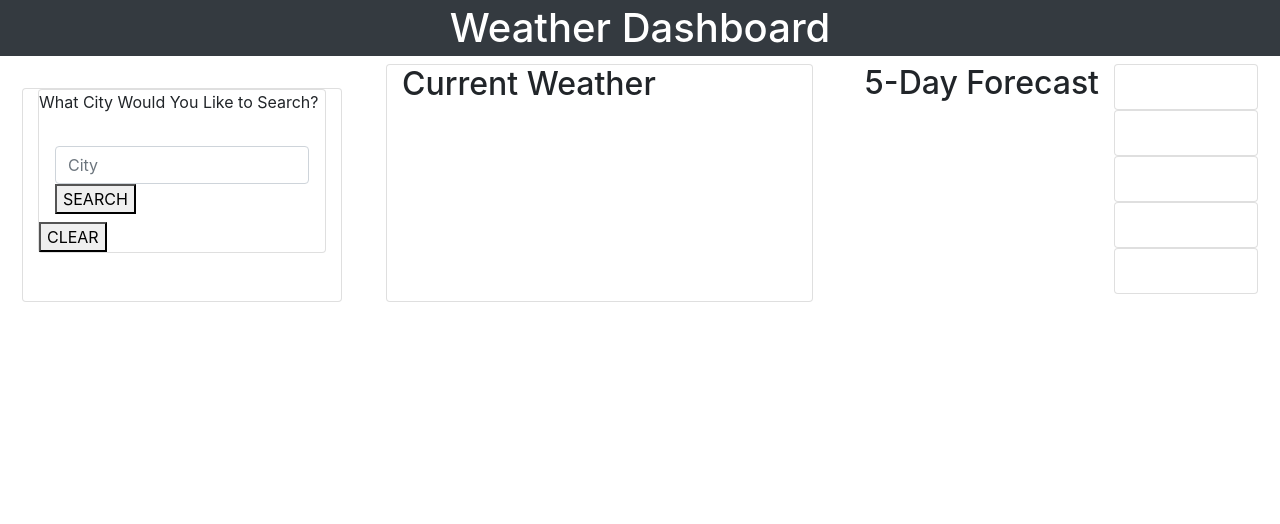
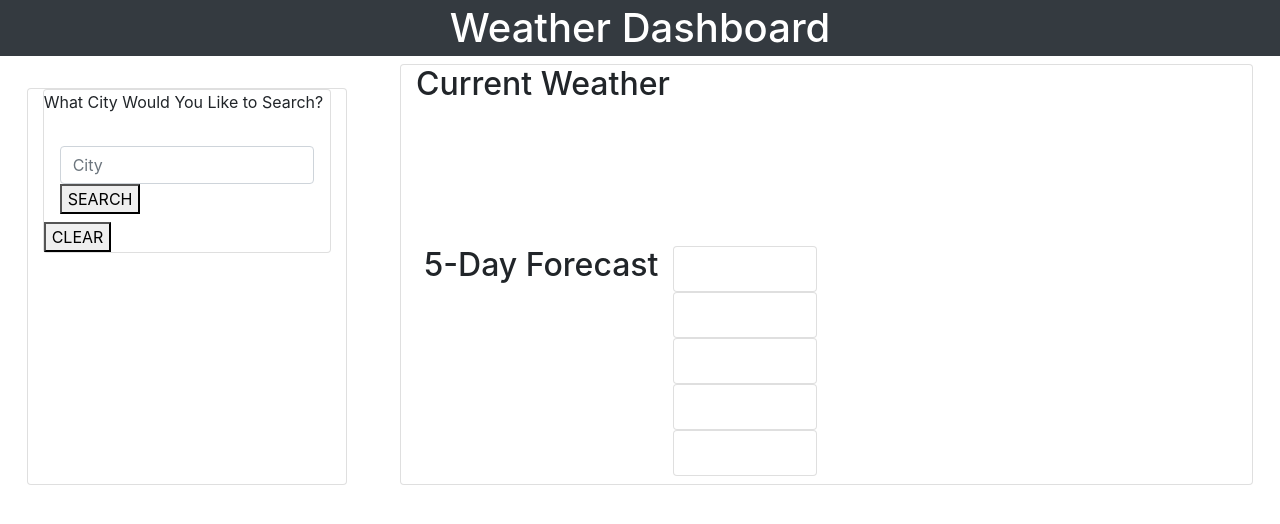
Before and after one commit to ksingh-1/06-Weather-Dashboard, a plain HTML site: page index.html in a window 1280 px wide. Drawn offline with nearby package versions, Linux system fonts and the light colour scheme.

Commit message:
update index file

```diff
--- a/index.html
+++ b/index.html
@@ -38,7 +38,7 @@
                     </div>
                 </div>
                 <!-- Current Weather -->
-                <div class="card col-md-4 col-sm-6">
+                <div class="card col-md-8 col-sm-6">
                     <h2>Current Weather</h2>
                     <div class="row" id="todaysReport"></div>
                     <!-- <div class="col-md-8 c2" id="todaysReport"> -->
@@ -49,7 +49,7 @@
                         <p id="humidity"></p>
                         <p id="uvIndex"></p>
                         <p id="windSpeed"></p>
-                    </div>
+                    <!-- </div> -->
 
                         <!-- 5 day Forecast -->
                     <div class="row ml-2 mb-2">
```
